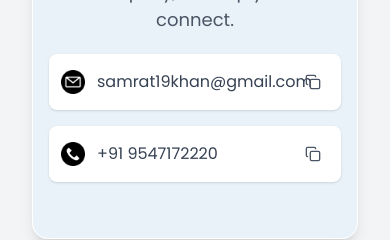
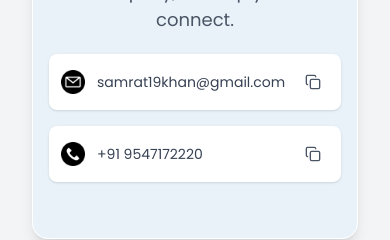
Before and after one commit to Arijitkhan99git/my-portfolio, a React (Vite) app: page / in a window 390 px wide. Shown: the part 7774-8014 px from the top of the page. Built offline with nearby package versions, Linux system fonts and the light colour scheme.

Commit message:
Update font size on Contact page

```diff
--- a/src/contactMe/ContactMe.jsx
+++ b/src/contactMe/ContactMe.jsx
@@ -52,7 +52,7 @@ function ContactMe() {
 
               <div className='flex items-center gap-3'>
                 <img src={email} alt="email" className='w-6 h-6' />
-                <span className='text-gray-700'>{emailAddress}</span>
+                <span className='text-sm md:text-base text-gray-700'>{emailAddress}</span>
               </div>
 
               <div className='flex items-center gap-2'>
@@ -74,7 +74,7 @@ function ContactMe() {
             <div className='flex items-center justify-between p-3 bg-white rounded-lg shadow-sm'>
               <div className='flex items-center gap-3'>
                 <img src={phoneLogo} alt="phone" className='w-6 h-6' />
-                <span className='text-gray-700'>{phoneNumber}</span>
+                <span className='text-sm md:text-base text-gray-700'>{phoneNumber}</span>
               </div>
               <div className='flex items-center gap-2'>
                 <button
```
